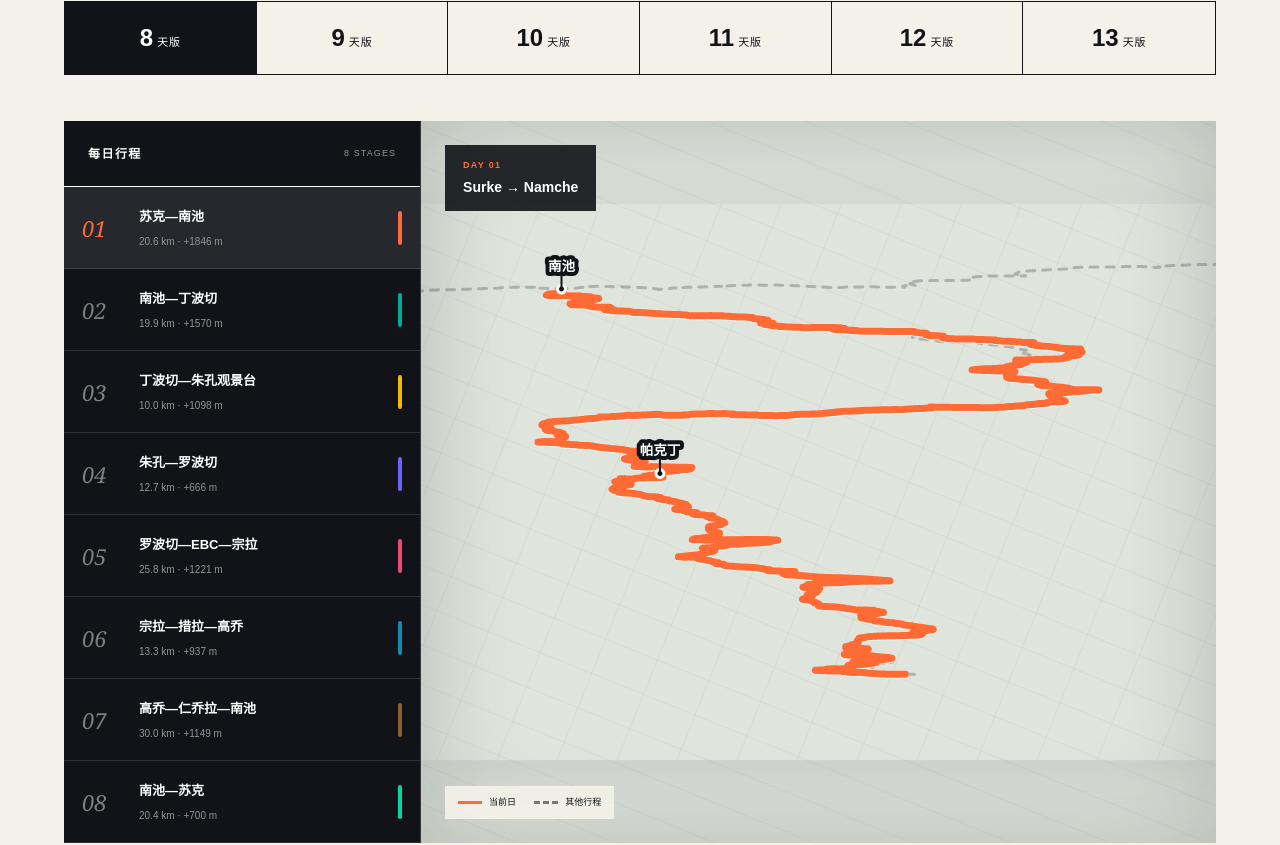
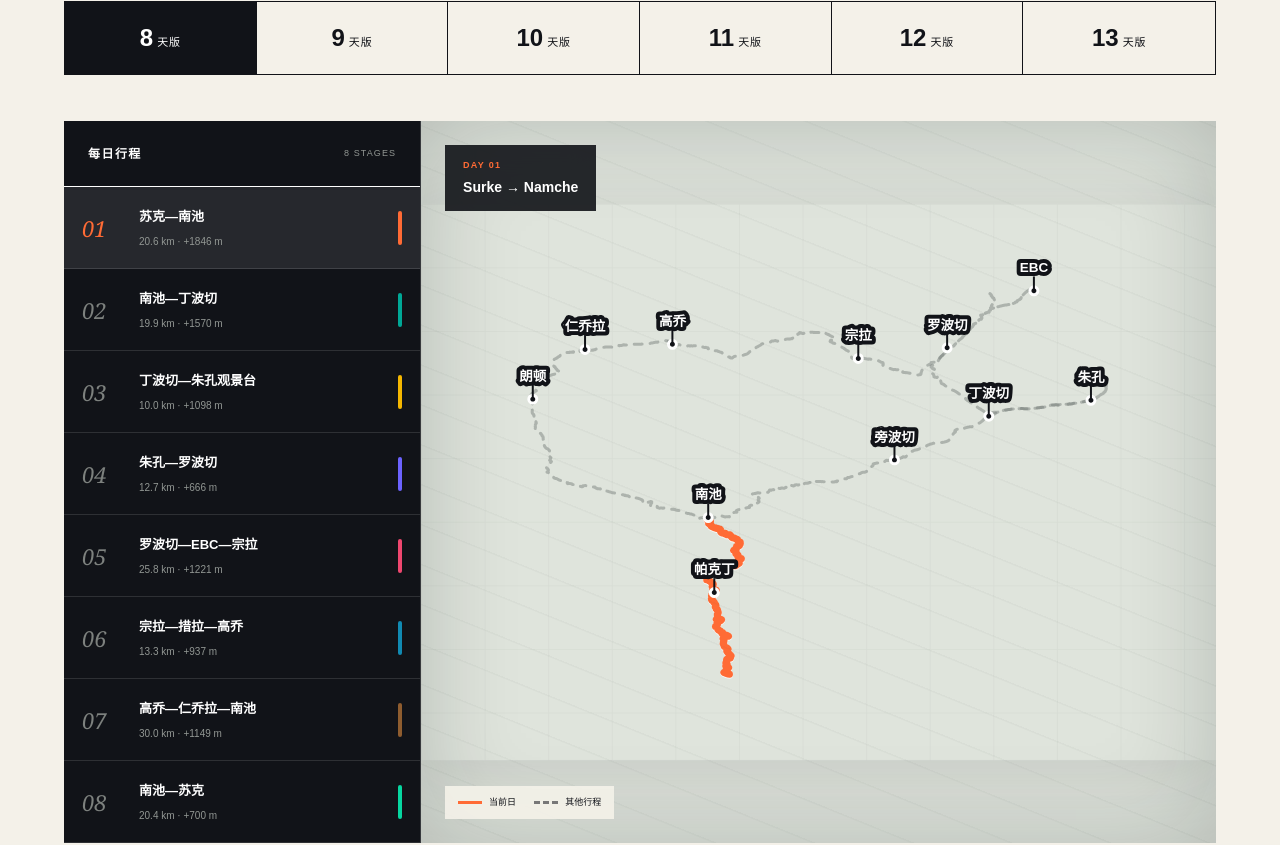
Before and after one commit to chengxueming/ebc-route, a Next.js app in the folder site/: page / in a window 1280 px wide. Shown: the part 560-1405 px from the top of the page. Built offline with nearby package versions, Linux system fonts and the light colour scheme.

Commit message:
restore full-route top-down map view

```diff
--- a/site/app/page.tsx
+++ b/site/app/page.tsx
@@ -99,12 +99,12 @@ function ElevationChart({ points, hover }: { points: Point[]; hover: (point?: Po
 function RouteMap({ data, days, selectedDay, hoverPoint }: { data: RouteData; days: Day[]; selectedDay: number; hoverPoint?: Point }) {
   const selected = days[selectedDay];
   const bounds = useMemo(() => {
-    const points = selected?.points.length ? selected.points : days.flatMap((item) => item.points);
+    const points = days.flatMap((item) => item.points);
     const lngs = points.map((point) => point[0]); const lats = points.map((point) => point[1]);
     const minLng = Math.min(...lngs); const maxLng = Math.max(...lngs); const minLat = Math.min(...lats); const maxLat = Math.max(...lats);
     const lngPad = Math.max((maxLng - minLng) * 0.12, 0.002); const latPad = Math.max((maxLat - minLat) * 0.12, 0.002);
     return { minLng: minLng - lngPad, maxLng: maxLng + lngPad, minLat: minLat - latPad, maxLat: maxLat + latPad };
-  }, [days, selected]);
+  }, [days]);
   const project = (point: Point) => [50 + (point[0] - bounds.minLng) / (bounds.maxLng - bounds.minLng) * 900, 650 - (point[1] - bounds.minLat) / (bounds.maxLat - bounds.minLat) * 600];
   const visibleMarkers = [
     ['帕克丁', '帕克丁'], ['Day1和day7南池住宿', '南池'], ['看到旁波切了', '旁波切'], ['Day2丁波切住宿', '丁波切'],
@@ -113,7 +113,7 @@ function RouteMap({ data, days, selectedDay, hoverPoint }: { data: RouteData; da
   ].flatMap(([name, label]) => { const marker = data.markers.find((item) => item.name === name); if (!marker) return []; const [x, y] = project(marker.coordinates); return x >= 20 && x <= 980 && y >= 20 && y <= 680 ? [{ label, x, y }] : []; });
   const hover = hoverPoint ? project(hoverPoint) : undefined;
   return <svg className="route-svg" viewBox="0 0 1000 700" preserveAspectRatio="xMidYMid meet" aria-label="EBC 徒步路线地图">
-    <defs><pattern id="routeGrid" width="70" height="70" patternUnits="userSpaceOnUse" patternTransform="rotate(22)"><line x1="0" y1="0" x2="0" y2="70" stroke="#87948b" strokeOpacity="0.12" strokeWidth="2" /></pattern></defs>
+    <defs><pattern id="routeGrid" width="80" height="80" patternUnits="userSpaceOnUse"><path d="M 80 0 L 0 0 0 80" fill="none" stroke="#87948b" strokeOpacity="0.1" strokeWidth="2" /></pattern></defs>
     <rect width="1000" height="700" fill="#dfe4dc" /><rect width="1000" height="700" fill="url(#routeGrid)" />
     <g className="route-lines">
       {days.map((item, index) => index !== selectedDay && item.points.length ? <polyline key={item.key} points={item.points.map((point) => project(point).join(',')).join(' ')} stroke="#747b78" /> : null)}
```
